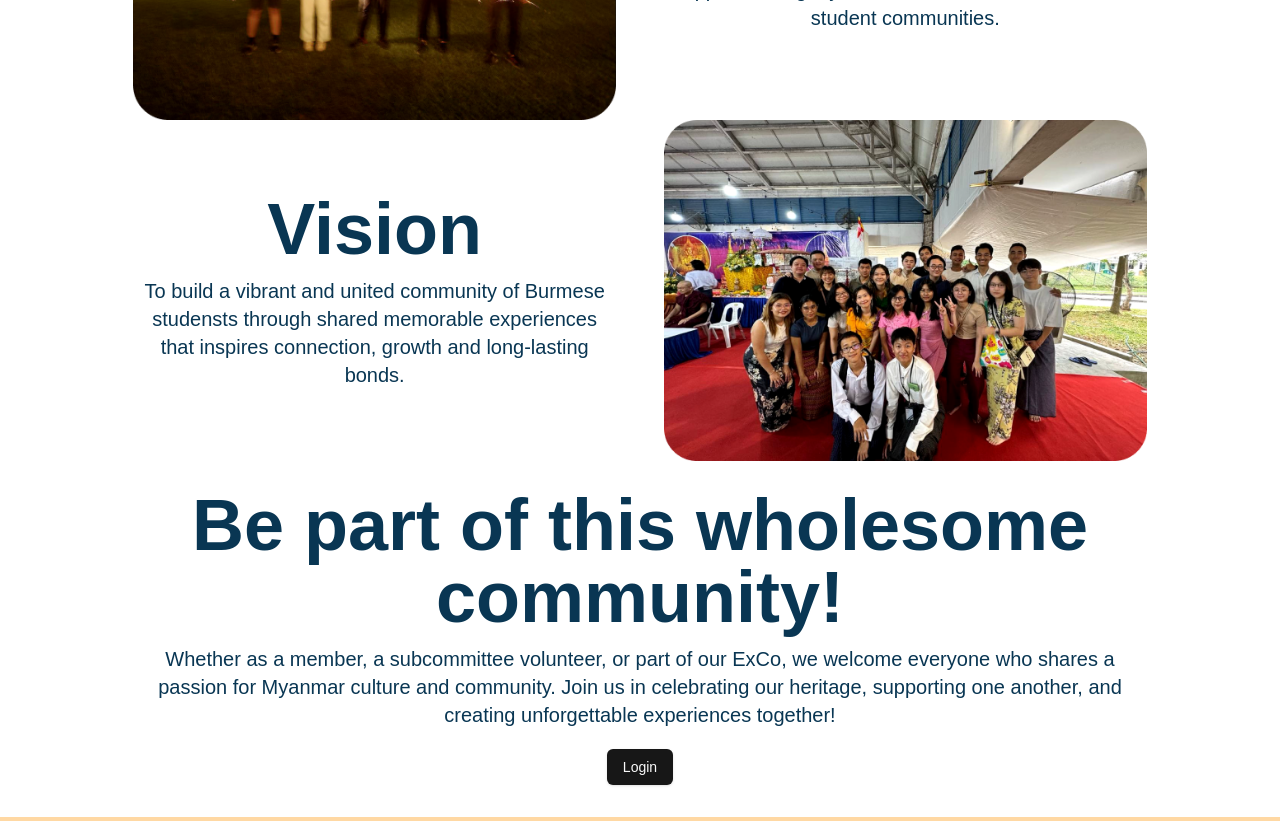
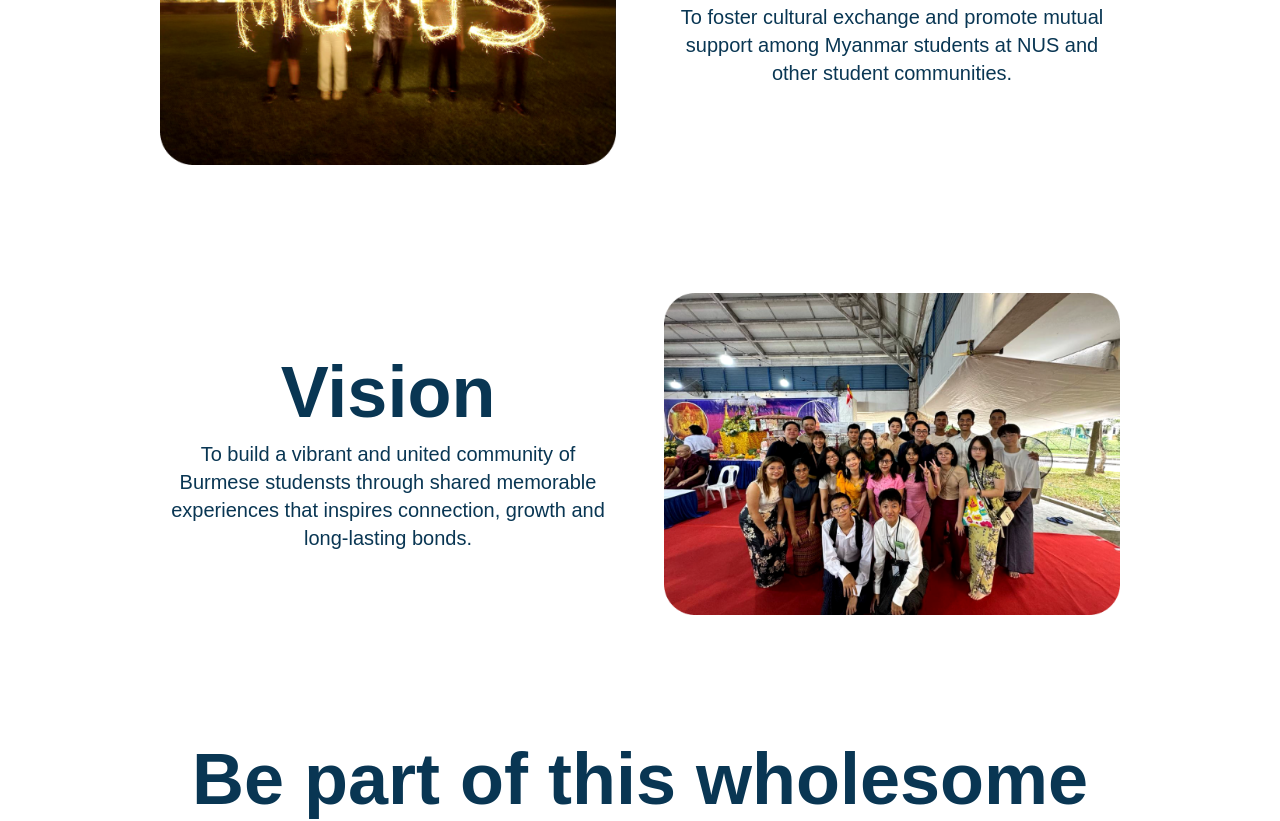
Before and after one commit to ZweZeya/mcnus, a Next.js app: page / in a window 1280 px wide. Shown: the part 1000-1821 px from the top of the page. Built offline with nearby package versions, Linux system fonts and the light colour scheme; a web font is replaced by a local one.

Commit message:
change styles

```diff
--- a/src/app/components/common/ImageCard.tsx
+++ b/src/app/components/common/ImageCard.tsx
@@ -8,17 +8,13 @@ const ImageCard: React.FC<{
     isImageOnRight?: boolean
 }> = ({image, title, content, isImageOnRight}) => {
 
-    const imageElement = <div>
-            <Image src={image} alt="hero" width={500} height={500} objectFit="cover" />
-        </div>
-
     return (
-        <div className="grid grid-cols-1 md:grid-cols-2 items-center gap-12">
-            {!isImageOnRight && imageElement}
+        <div className="grid grid-cols-1 md:grid-cols-2 items-center gap-12 my-16">
+            {!isImageOnRight && <Image src={image} alt="hero" width={500} height={500} objectFit="cover" />}
 
             <ContentBox title={title} content={content} />
 
-            {isImageOnRight && imageElement}
+            {isImageOnRight && <Image className="ml-auto" src={image} alt="hero" width={500} height={500} objectFit="cover" />}
         </div>
     )
 }
--- a/src/app/components/home/Hero.tsx
+++ b/src/app/components/home/Hero.tsx
@@ -7,7 +7,7 @@ import ContentBox from "../common/ContentBox";
 const Hero = () => {
     return (
         <div style={{height: "86vh"}}>
-            <div className="relative w-full h-3/5 flex flex-col items-center ">
+            <div className="relative w-full h-3/5 flex flex-col items-center">
                 <div className="overflow-hidden border border-transparent rounded-[85px] relative w-full h-full">
                     <Image src="/hero.jpg" alt="hero" fill objectFit="cover" />
                 </div>
--- a/src/app/components/home/JoinUs.tsx
+++ b/src/app/components/home/JoinUs.tsx
@@ -5,10 +5,10 @@ import ContentBox from "../common/ContentBox";
 
 const JoinUs = () => {
     return (
-        <div className="flex flex-col items-center gap-5 mt-7">
+        <div className="flex flex-col items-center gap-5 my-16">
             <ContentBox title={S.bePartOf} content={S.bePartOfDescription} />
-            <Button asChild>
-                <Link href="/recruitment">Login</Link>
+            <Button className="font-extrabold drop-shadow-xl hover:bg-secondary" asChild>
+                <Link href="/recruitment">{S.joinUs}</Link>
             </Button>
         </div>
     )
--- a/src/app/components/layout/PageLayout.tsx
+++ b/src/app/components/layout/PageLayout.tsx
@@ -1,9 +1,7 @@
 const PageLayout = (props: React.PropsWithChildren) => {
     return (
-        <div className="flex flex-col items-center py-8 px-8">
-            <div className="w-5/6">
-                {props.children}
-            </div>
+        <div className="flex flex-col items-center py-8 px-40">
+            {props.children}
         </div>
     )
 }
--- a/src/app/globals.css
+++ b/src/app/globals.css
@@ -4,7 +4,7 @@
 
 :root {
   --background: #ffffff;
-  --foreground: #171717;
+  --foreground: #093653;
 }
 
 @media (prefers-color-scheme: dark) {
@@ -32,8 +32,8 @@ body {
     --card-foreground: 0 0% 3.9%;
     --popover: 0 0% 100%;
     --popover-foreground: 0 0% 3.9%;
-    --primary: 0 0% 9%;
-    --primary-foreground: 0 0% 98%;
+    --primary: #ffffff;
+    --primary-foreground: #093653;
     --secondary: 0 0% 96.1%;
     --secondary-foreground: 0 0% 9%;
     --muted: 0 0% 96.1%;
```
